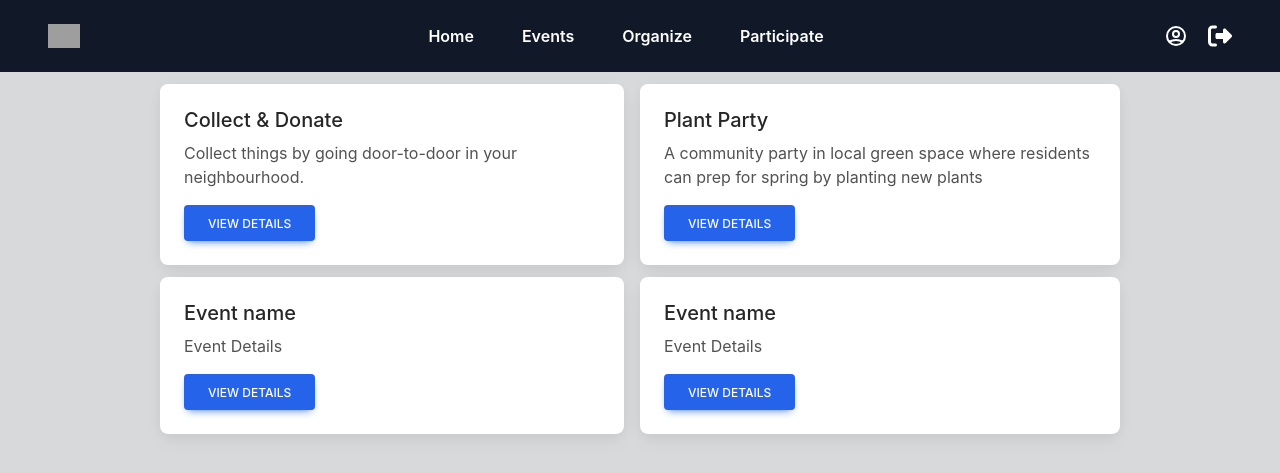
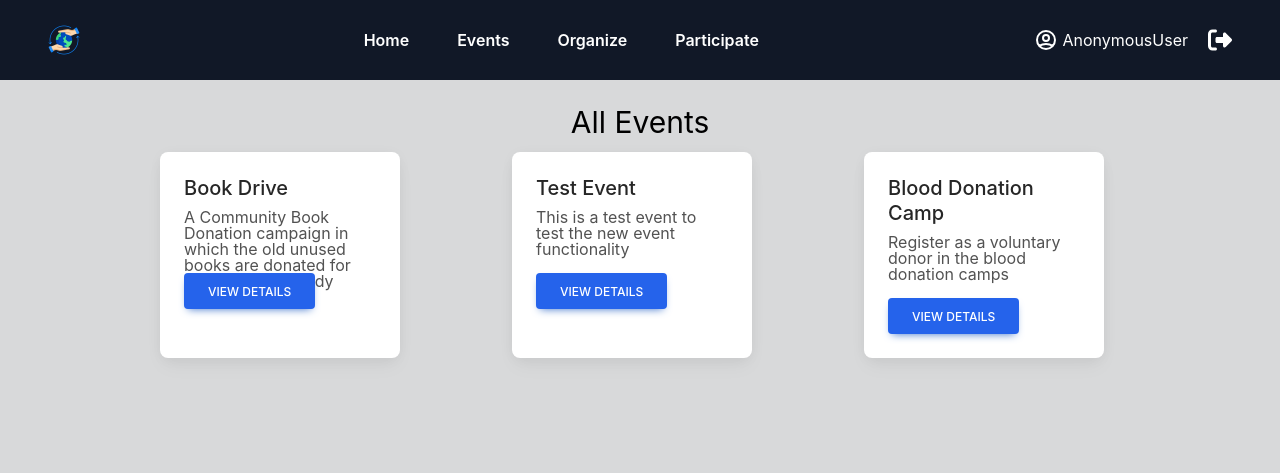
Before and after one commit to axy-moon/Sharity, a Django app: page /events/ in a window 1280 px wide. Shown: the top 473 px of the page. Run offline with Django 4.2, Linux system fonts and the light colour scheme; data comes from the database, SQL or seed files in the repository; both versions use the stored data as it was after the commit; some libraries are stand-ins or nearby versions; grey boxes are pictures that could not be loaded.

Commit message:
All Events

```diff
--- a/community/client_secret_14248213206-d4o85bnt5lp99rrv7ed3gt0934s62ke5.apps.googleusercontent.com.json
+++ b/community/client_secret_14248213206-d4o85bnt5lp99rrv7ed3gt0934s62ke5.apps.googleusercontent.com.json
@@ -7,4 +7,6 @@
         "auth_provider_x509_cert_url":"https://www.googleapis.com/oauth2/v1/certs",
         "client_secret":"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",
         "redirect_uris":["http://127.0.0.1:8000/","http://127.0.0.1:8000/accounts/google/login/callback/",
-        "http://127.0.0.1:8000/home/"]}}
+        "http://127.0.0.1:8000/home/"]
+        }
+    }
--- a/community/community/urls.py
+++ b/community/community/urls.py
@@ -16,9 +16,16 @@ Including another URLconf
 """
 from django.contrib import admin
 from django.urls import path,include
+from django.conf import settings
+from django.conf.urls.static import static
+
 urlpatterns = [
     path('admin/', admin.site.urls),
     path('',include('home.urls')),
     path('account/',include("allauth.urls")),
 
+
+
 ]
+if settings.DEBUG:
+    urlpatterns += static(settings.MEDIA_URL, document_root=settings.MEDIA_ROOT)
--- a/community/home/templates/events.html
+++ b/community/home/templates/events.html
@@ -2,16 +2,18 @@
 
 {% block page %}
 <div class="mt-3 flex-row justify-center align-center w-[60rem] mx-auto">
-<div class="grid grid-cols-1 grid-rows-1 md:grid-cols-2">
+  <h1 class="text-3xl text-center py-3">All Events</h1>
+  <div class="flex flex-wrap justify-between align-center">
+    {% for i in events %}
     <div
-      class="mr-4 block rounded-lg bg-white shadow-[0_2px_15px_-3px_rgba(0,0,0,0.07),0_10px_20px_-2px_rgba(0,0,0,0.04)] dark:bg-neutral-700">
+      class="mr-4 block rounded-lg bg-white shadow-[0_2px_15px_-3px_rgba(0,0,0,0.07),0_10px_20px_-2px_rgba(0,0,0,0.04)] w-1/4">
       <div class="p-6">
         <h5
           class="mb-2 text-xl font-medium leading-tight text-neutral-800 dark:text-neutral-50">
-          Collect & Donate
+          {{ i.event_title }}
         </h5>
-        <p class="mb-4 text-base text-neutral-600 dark:text-neutral-200">
-          Collect things by going door-to-door in your neighbourhood.
+        <p class="mb-4 text-base text-neutral-600 leading-none dark:text-neutral-200 h-[48px]">
+          {{ i.event_subtitle }}
         </p>
         <button
           type="button"
@@ -23,71 +25,8 @@
         </button>
       </div>
     </div>
+    {% endfor %}
 
-    <div
-      class="block rounded-lg bg-white shadow-[0_2px_15px_-3px_rgba(0,0,0,0.07),0_10px_20px_-2px_rgba(0,0,0,0.04)] dark:bg-neutral-700">
-      <div class="p-6">
-        <h5
-          class="mb-2 text-xl font-medium leading-tight text-neutral-800 dark:text-neutral-50">
-          Plant Party
-        </h5>
-        <p class="mb-4 text-base text-neutral-600 dark:text-neutral-200">
-          A community party in local green space where residents can prep for spring by planting new plants
-        </p>
-        <button
-          type="button"
-          href="#"
-          class="inline-block rounded bg-primary px-6 pb-2 pt-2.5 text-xs font-medium uppercase leading-normal text-white shadow-[0_4px_9px_-4px_#3b71ca] transition duration-150 ease-in-out hover:bg-primary-600 hover:shadow-[0_8px_9px_-4px_rgba(59,113,202,0.3),0_4px_18px_0_rgba(59,113,202,0.2)] bg-primary-600 focus:shadow-[0_8px_9px_-4px_rgba(59,113,202,0.3),0_4px_18px_0_rgba(59,113,202,0.2)] focus:outline-none focus:ring-0 active:bg-primary-700 active:shadow-[0_8px_9px_-4px_rgba(59,113,202,0.3),0_4px_18px_0_rgba(59,113,202,0.2)] dark:shadow-[0_4px_9px_-4px_rgba(59,113,202,0.5)] dark:hover:shadow-[0_8px_9px_-4px_rgba(59,113,202,0.2),0_4px_18px_0_rgba(59,113,202,0.1)] dark:focus:shadow-[0_8px_9px_-4px_rgba(59,113,202,0.2),0_4px_18px_0_rgba(59,113,202,0.1)] dark:active:shadow-[0_8px_9px_-4px_rgba(59,113,202,0.2),0_4px_18px_0_rgba(59,113,202,0.1)]"
-          data-te-ripple-init
-          data-te-ripple-color="light">
-          View Details
-        </button>
-      </div>
-    </div>
-  </div>
-
-  <div class="grid grid-cols-1 grid-rows-1 md:grid-cols-2 mt-3">
-    <div
-      class="mr-4 block rounded-lg bg-white shadow-[0_2px_15px_-3px_rgba(0,0,0,0.07),0_10px_20px_-2px_rgba(0,0,0,0.04)] dark:bg-neutral-700">
-      <div class="p-6">
-        <h5
-          class="mb-2 text-xl font-medium leading-tight text-neutral-800 dark:text-neutral-50">
-          Event name
-        </h5>
-        <p class="mb-4 text-base text-neutral-600 dark:text-neutral-200">
-          Event Details
-        </p>
-        <button
-          type="button"
-          href="#"
-          class="inline-block rounded bg-primary px-6 pb-2 pt-2.5 text-xs font-medium uppercase leading-normal text-white shadow-[0_4px_9px_-4px_#3b71ca] transition duration-150 ease-in-out hover:bg-primary-600 hover:shadow-[0_8px_9px_-4px_rgba(59,113,202,0.3),0_4px_18px_0_rgba(59,113,202,0.2)] bg-primary-600 focus:shadow-[0_8px_9px_-4px_rgba(59,113,202,0.3),0_4px_18px_0_rgba(59,113,202,0.2)] focus:outline-none focus:ring-0 active:bg-primary-700 active:shadow-[0_8px_9px_-4px_rgba(59,113,202,0.3),0_4px_18px_0_rgba(59,113,202,0.2)] dark:shadow-[0_4px_9px_-4px_rgba(59,113,202,0.5)] dark:hover:shadow-[0_8px_9px_-4px_rgba(59,113,202,0.2),0_4px_18px_0_rgba(59,113,202,0.1)] dark:focus:shadow-[0_8px_9px_-4px_rgba(59,113,202,0.2),0_4px_18px_0_rgba(59,113,202,0.1)] dark:active:shadow-[0_8px_9px_-4px_rgba(59,113,202,0.2),0_4px_18px_0_rgba(59,113,202,0.1)]"
-          data-te-ripple-init
-          data-te-ripple-color="light">
-          View Details
-        </button>
-      </div>
-    </div>
-
-    <div
-      class="block rounded-lg bg-white shadow-[0_2px_15px_-3px_rgba(0,0,0,0.07),0_10px_20px_-2px_rgba(0,0,0,0.04)] dark:bg-neutral-700">
-      <div class="p-6">
-        <h5
-          class="mb-2 text-xl font-medium leading-tight text-neutral-800 dark:text-neutral-50">
-          Event name
-        </h5>
-        <p class="mb-4 text-base text-neutral-600 dark:text-neutral-200">
-          Event Details
-        </p>
-        <button
-          type="button"
-          href="#"
-          class="inline-block rounded bg-primary px-6 pb-2 pt-2.5 text-xs font-medium uppercase leading-normal text-white shadow-[0_4px_9px_-4px_#3b71ca] transition duration-150 ease-in-out hover:bg-primary-600 hover:shadow-[0_8px_9px_-4px_rgba(59,113,202,0.3),0_4px_18px_0_rgba(59,113,202,0.2)] bg-primary-600 focus:shadow-[0_8px_9px_-4px_rgba(59,113,202,0.3),0_4px_18px_0_rgba(59,113,202,0.2)] focus:outline-none focus:ring-0 active:bg-primary-700 active:shadow-[0_8px_9px_-4px_rgba(59,113,202,0.3),0_4px_18px_0_rgba(59,113,202,0.2)] dark:shadow-[0_4px_9px_-4px_rgba(59,113,202,0.5)] dark:hover:shadow-[0_8px_9px_-4px_rgba(59,113,202,0.2),0_4px_18px_0_rgba(59,113,202,0.1)] dark:focus:shadow-[0_8px_9px_-4px_rgba(59,113,202,0.2),0_4px_18px_0_rgba(59,113,202,0.1)] dark:active:shadow-[0_8px_9px_-4px_rgba(59,113,202,0.2),0_4px_18px_0_rgba(59,113,202,0.1)]"
-          data-te-ripple-init
-          data-te-ripple-color="light">
-          View Details
-        </button>
-      </div>
-    </div>
   </div>
 
 
--- a/community/home/templates/home.html
+++ b/community/home/templates/home.html
@@ -100,15 +100,19 @@
        </li>
        <li
          class="w-full border-neutral-100 border-opacity-100 px-6 py-3 dark:border-opacity-50">
-         <i class="fa-regular fa-calendar pr-3"></i>{{i.date}}
+         <i class="fa-regular fa-calendar pr-3"></i>{{i.date| date:'F'}} {{i.date| date:'d'}}
        </li>
      </ul>
      <div class="p-6">
+      <form method="POST" action="{% url 'qr' i.id %}">
+        {% csrf_token %}
       <button
-          type="button"
+          type="submit"
           class="inline-block rounded bg-secondary px-6 pb-2 pt-2.5 text-xs font-medium uppercase leading-normal text-white shadow-[0_4px_9px_-4px_#3b71ca] transition duration-150 ease-in-out hover:bg-primary-600 hover:shadow-[0_8px_9px_-4px_rgba(59,113,202,0.3),0_4px_18px_0_rgba(59,113,202,0.2)] focus:bg-primary-600 focus:shadow-[0_8px_9px_-4px_rgba(59,113,202,0.3),0_4px_18px_0_rgba(59,113,202,0.2)] focus:outline-none focus:ring-0 active:bg-primary-700 active:shadow-[0_8px_9px_-4px_rgba(59,113,202,0.3),0_4px_18px_0_rgba(59,113,202,0.2)] dark:shadow-[0_4px_9px_-4px_rgba(59,113,202,0.5)] dark:hover:shadow-[0_8px_9px_-4px_rgba(59,113,202,0.2),0_4px_18px_0_rgba(59,113,202,0.1)] dark:focus:shadow-[0_8px_9px_-4px_rgba(59,113,202,0.2),0_4px_18px_0_rgba(59,113,202,0.1)] dark:active:shadow-[0_8px_9px_-4px_rgba(59,113,202,0.2),0_4px_18px_0_rgba(59,113,202,0.1)]">
           Register
        </button>
+      </form>
+
        <a
          type="button"
          href="#"
@@ -136,8 +140,9 @@
     <p class="mb-4 text-base text-neutral-600 dark:text-neutral-200">
       Register as a voluntary donor in the blood donation camps
     </p>
+
     <button
-      type="button"
+      type="submit"
       class="inline-block rounded bg-primary-500 px-6 pb-2 pt-2.5 text-xs font-medium uppercase leading-normal text-white shadow-[0_4px_9px_-4px_#3b71ca] transition duration-150 ease-in-out hover:bg-primary-600 hover:shadow-[0_8px_9px_-4px_rgba(59,113,202,0.3),0_4px_18px_0_rgba(59,113,202,0.2)] focus:bg-primary-600 focus:shadow-[0_8px_9px_-4px_rgba(59,113,202,0.3),0_4px_18px_0_rgba(59,113,202,0.2)] focus:outline-none focus:ring-0 active:bg-primary-700 active:shadow-[0_8px_9px_-4px_rgba(59,113,202,0.3),0_4px_18px_0_rgba(59,113,202,0.2)] dark:shadow-[0_4px_9px_-4px_rgba(59,113,202,0.5)] dark:hover:shadow-[0_8px_9px_-4px_rgba(59,113,202,0.2),0_4px_18px_0_rgba(59,113,202,0.1)] dark:focus:shadow-[0_8px_9px_-4px_rgba(59,113,202,0.2),0_4px_18px_0_rgba(59,113,202,0.1)] dark:active:shadow-[0_8px_9px_-4px_rgba(59,113,202,0.2),0_4px_18px_0_rgba(59,113,202,0.1)]"
       data-te-ripple-init
       data-te-ripple-color="light">
--- a/community/home/templates/navbar.html
+++ b/community/home/templates/navbar.html
@@ -1,10 +1,11 @@
+{% load static %}
 <section class="h-fit">
     <!-- navbar -->
   <nav class="flex justify-between bg-gray-900 text-white w-screen">
     <div class="px-5 xl:px-12 py-6 flex w-full items-center">
       <a class="text-3x font-bold font-heading" href="#">
 
-         <img class="w-8 h-6 mr-2" src="https://flowbite.s3.amazonaws.com/blocks/marketing-ui/logo.svg" alt="logo">
+         <img class="w-8 h-8 mr-2" src="{% static 'img/logo.png' %}" alt="logo">
       </a>
       <ul class="hidden md:flex px-4 mx-auto font-semibold font-heading space-x-12">
         <li><a class="hover:text-gray-200" href="{% url 'home' %}">Home</a></li>
@@ -17,17 +18,16 @@
         <a class="flex items-center hover:text-gray-200" href="#">
             <svg xmlns="http://www.w3.org/2000/svg" class="h-6 w-6 hover:text-gray-200" fill="none" viewBox="0 0 24 24" stroke="currentColor">
               <path stroke-linecap="round" stroke-linejoin="round" stroke-width="2" d="M5.121 17.804A13.937 13.937 0 0112 16c2.5 0 4.847.655 6.879 1.804M15 10a3 3 0 11-6 0 3 3 0 016 0zm6 2a9 9 0 11-18 0 9 9 0 0118 0z" />
-            </svg>
+            </svg> <span class="ml-1">{{request.user}}</span>
         </a>
 
-        <a class="hover:text-gray-200" href="#">
+        <a class="hover:text-gray-200" href="{% url 'logout' %}">
           <!-- <svg xmlns="http://www.w3.org/2000/svg" class="h-6 w-6" fill="none" viewBox="0 0 24 24" stroke="currentColor">
             <path stroke-linecap="round" stroke-linejoin="round" stroke-width="2" d="M4.318 6.318a4.5 4.5 0 000 6.364L12 20.364l7.682-7.682a4.5 4.5 0 00-6.364-6.364L12 7.636l-1.318-1.318a4.5 4.5 0 00-6.364 0z" />
           </svg> -->
           <svg xmlns="http://www.w3.org/2000/svg" class="h-6 w-6" fill="#fff" height="1em" viewBox="0 0 512 512">
             <path d="M377.9 105.9L500.7 228.7c7.2 7.2 11.3 17.1 11.3 27.3s-4.1 20.1-11.3 27.3L377.9 406.1c-6.4 6.4-15 9.9-24 9.9c-18.7 0-33.9-15.2-33.9-33.9l0-62.1-128 0c-17.7 0-32-14.3-32-32l0-64c0-17.7 14.3-32 32-32l128 0 0-62.1c0-18.7 15.2-33.9 33.9-33.9c9 0 17.6 3.6 24 9.9zM160 96L96 96c-17.7 0-32 14.3-32 32l0 256c0 17.7 14.3 32 32 32l64 0c17.7 0 32 14.3 32 32s-14.3 32-32 32l-64 0c-53 0-96-43-96-96L0 128C0 75 43 32 96 32l64 0c17.7 0 32 14.3 32 32s-14.3 32-32 32z"/>
         </svg>
-
         </a>
         <!-- <a class="flex items-center hover:text-gray-200" href="#">
             <svg xmlns="http://www.w3.org/2000/svg" class="h-6 w-6" fill="none" viewBox="0 0 24 24" stroke="currentColor">
--- a/community/home/urls.py
+++ b/community/home/urls.py
@@ -6,11 +6,14 @@ urlpatterns = [
     path('',views.index,name="index"),
     path('home/',views.home,name="home"),
     path('register/',views.register,name="register"),
-    path('login/',views.login,name="login"),
+    path('login/',views.login_view,name="login"),
+    path('logout/',views.logout_view,name="logout"),
     path('verify/',views.verify,name="verify"),
     path('events/',views.events,name="events"),
     path('profile/',views.profile,name="profile"),
-    path('create_event/',views.create_event,name="create_event")
+    path('create_event/',views.create_event,name="create_event"),
+    path('qr/<int:key_id>',views.qr_gen,name="qr")
+
 
 
 
--- a/community/home/views.py
+++ b/community/home/views.py
@@ -1,21 +1,25 @@
 from django.shortcuts import render,redirect
 from django.contrib.auth.models import auth,User
 from .models import *
-from django.contrib.auth import authenticate,logout
+from django.contrib.auth import authenticate,logout,login
 from django.contrib.auth import get_user_model
 from django.http import HttpResponse
 from django.contrib.auth.decorators import login_required
 from django.conf import settings
 from django.core.mail import send_mail
+from django.core.mail import EmailMessage
 import random
+import os
+from qrcode import *
 
 # Create your views here.
 
 def index(request):
     return render(request,"index.html")
 
+@login_required
 def home(request):
-    events = Event.objects.all()
+    events = Event.objects.order_by('date')
     home_dict = {'event' : events}
     return render(request,"home.html",home_dict)
 
@@ -35,12 +39,13 @@ def register(request):
     else:
         return render(request,"register.html")
 
-def login(request):
+def login_view(request):
     if(request.method == "POST"):
         username = request.POST['username']
         password = request.POST['password']
-        u = authenticate(username=username, password=password)
-        if u is not None:
+        user = authenticate(username=username, password=password)
+        if user is not None:
+            login(request,user)
             return redirect('home')
         else:
             return HttpResponse("Invalid User")
@@ -73,7 +78,9 @@ def mail_verify(username,email,otp):
     return True
 
 def events(request):
-    return render(request,"events.html")
+    event = Event.objects.all()
+    e = {"events":event}
+    return render(request,"events.html",e)
 
 def profile(request):
     return render(request,"profile.html")
@@ -96,3 +103,24 @@ def create_event(request):
         f = Event.objects.create(event_title=title,event_subtitle=subtitle,location=location,date=date,description=desc,organizer=current_user)
         return redirect('home')
     return render(request,'new_event.html')
+
+def        qr_gen(request,key_id):
+    if request.method == 'POST':
+        current_user = request.user
+        u = User.objects.get(username=current_user)
+        e = Event.objects.get(id=key_id)
+        data = {'name':u.username,'email':u.email,'event': e.event_title}
+        img = make(data)
+        img_name = 'qr' + str(u.username) + str(e.event_title) + '.png'
+        img_path = os.path.join(settings.MEDIA_ROOT, img_name)
+        img.save(img_path)
+        recipient = [u.email,]
+        from_email = settings.EMAIL_HOST_USER
+        subject = 'QR Code for Event - Sharity'
+        message = 'Please find your QR code attached below for verifying yourself in the event.'
+        email = EmailMessage(subject, message, from_email, recipient)
+        email.attach_file(img_path)
+        email.send()
+        return HttpResponse('Event Registered Successfully')
+
+    return redirect('home')
```
Also changed, not shown: community/community/settings.py (+5 -2 lines), community/db.sqlite3, community/home/models.py (line endings or trailing spaces), community/media/qraxy.png (added), community/media/qraxyBlood Donation Camp.png (added), community/media/qraxyTest Event.png (added).
